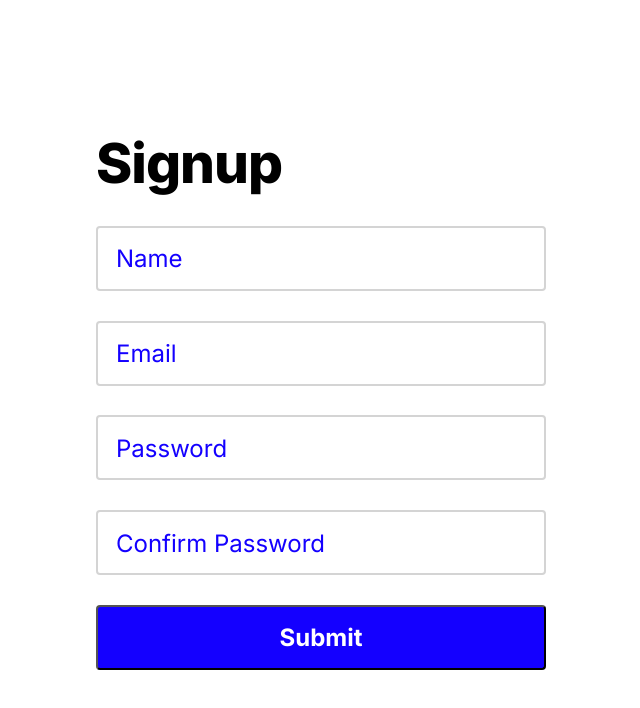
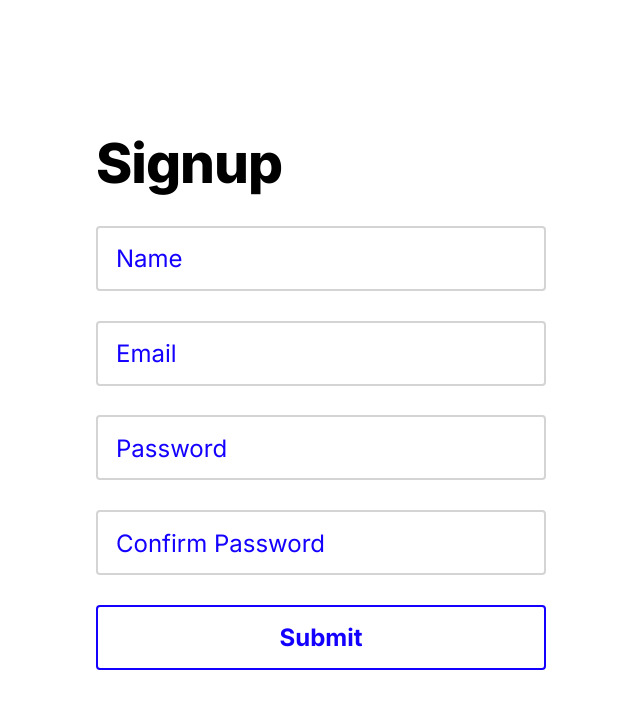
Before and after one commit to MarcoJul/Form-ReactReducer, a React (Create React App) app: page / in a window 1280 px wide. Shown: the top 708 px of the page, without its empty margins (319-959 px from the left). Built offline with nearby package versions, Linux system fonts and the light colour scheme; some icons are missing.

Commit message:
feat: added validation on button

```diff
--- a/package.json
+++ b/package.json
@@ -1,6 +1,7 @@
 {
   "name": "form-react",
   "version": "0.1.0",
+  "homepage": "https://MarcoJul.github.io/Form-ReactReducer",
   "private": true,
   "dependencies": {
     "@testing-library/jest-dom": "^5.16.2",
@@ -12,6 +13,8 @@
     "web-vitals": "^2.1.4"
   },
   "scripts": {
+    "predeploy": "npm run build",
+    "deploy": "gh-pages -d build",
     "start": "react-scripts start",
     "build": "react-scripts build",
     "test": "react-scripts test",
@@ -34,5 +37,8 @@
       "last 1 firefox version",
       "last 1 safari version"
     ]
+  },
+  "devDependencies": {
+    "gh-pages": "^3.2.3"
   }
 }
--- a/src/components/Form.js
+++ b/src/components/Form.js
@@ -53,6 +53,7 @@ const formReducer = (state, action) => {
 const Form = () => {
   const [showPassword, setShowPassword] = useState("password");
   const [showConfirmPassword, setShowConfirmPassword] = useState("password");
+  const [formValidity, setFormValidity] = useState(false);
   const [contentState, dispatchContentState] = useReducer(formReducer, {
     nameValue: "",
     mailValue: "",
@@ -85,6 +86,8 @@ const Form = () => {
       previous === "password" ? "text" : "password"
     );
   };
+
+  const formValidityHandler = () => {};
 
   ///////////////////////////////////
   ////////   JSX CODE      //////////
@@ -174,7 +177,9 @@ const Form = () => {
           />
         )}
       </div>
-      <button className={classes.formButton}>Submit</button>
+      <button disabled={!formValidity} className={classes.formButton}>
+        Submit
+      </button>
     </form>
   );
 };
--- a/src/components/Form.module.css
+++ b/src/components/Form.module.css
@@ -108,6 +108,13 @@ label.contentLabel {
   background-color: #0d009e;
 }
 
+.formButton:disabled {
+  cursor: not-allowed;
+  background-color: #fff;
+  color: #1400ff;
+  border: 2px solid #1400ff;
+}
+
 .showIcon {
   position: absolute;
   height: 3rem;
```
Also changed, not shown: 1 other file (tests, documents, lock files or other folders).
